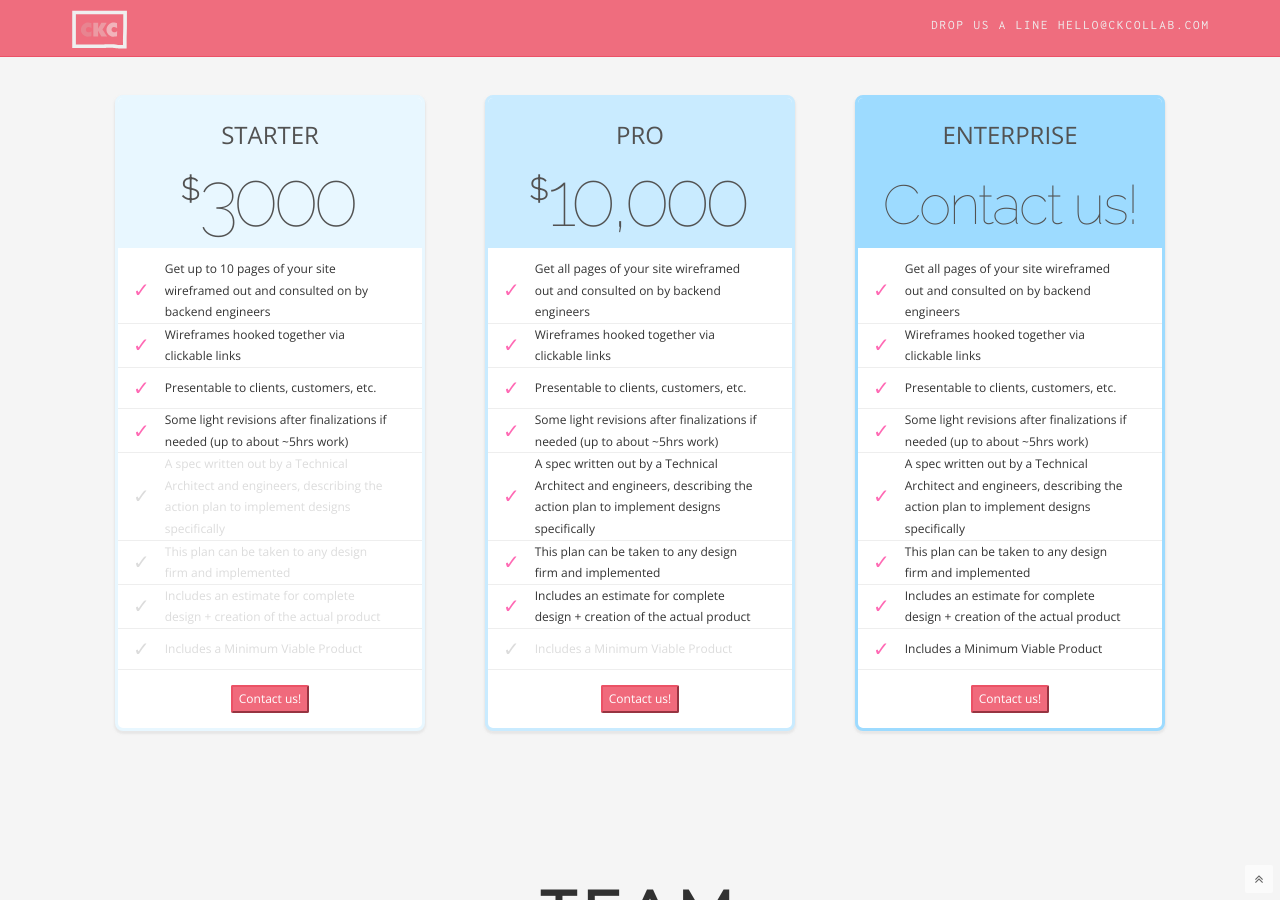
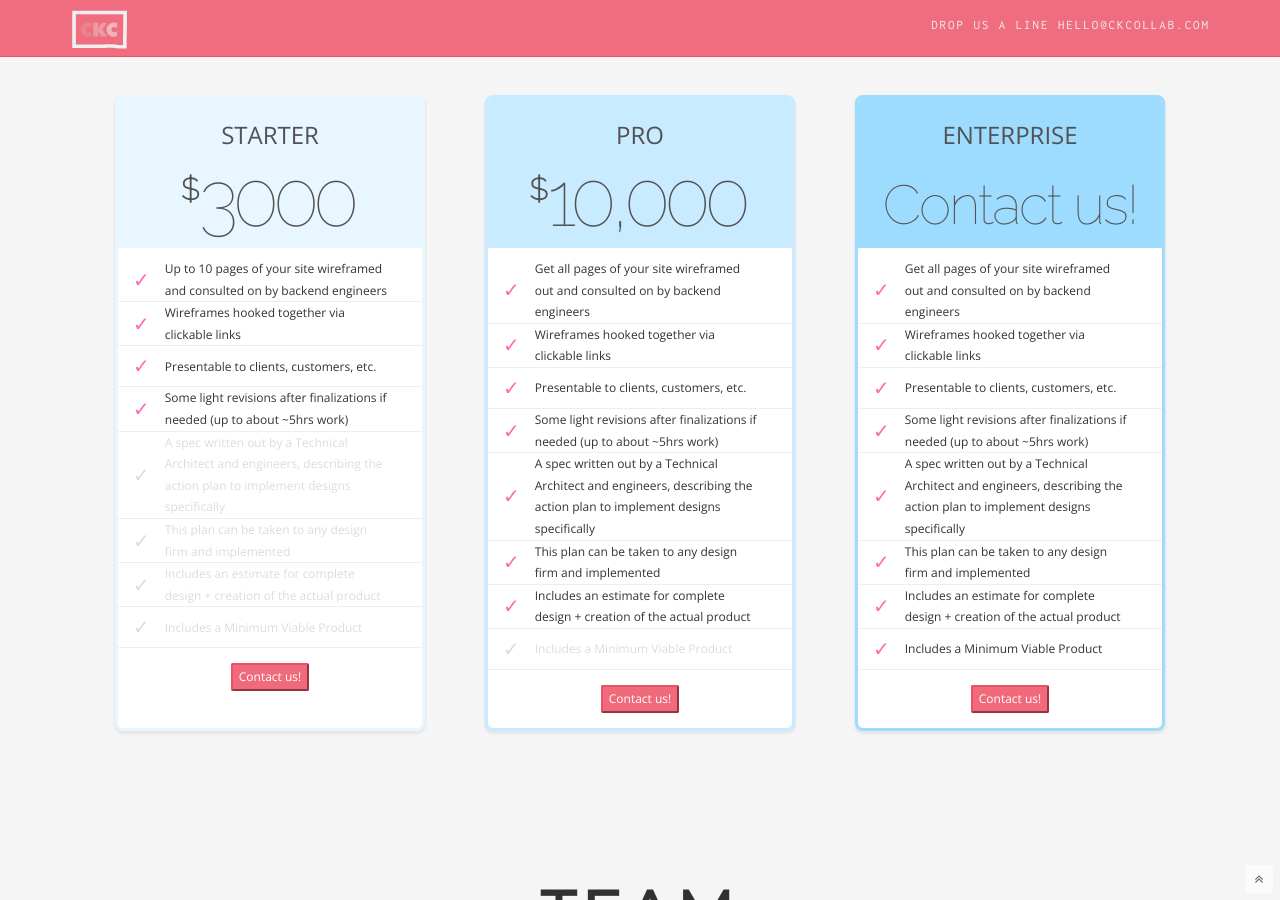
Before and after one commit to ckcollab/ckcollab, a Jekyll site: the page built from index.html, in a window 1280 px wide and 900 px high, scrolled down 2126 px. Built offline with Jekyll 4.4.1, drawn with Linux system fonts in a browser that asks for light colours.

Commit message:
make pricing tiers line up and :shipit:

```diff
--- a/index.html
+++ b/index.html
@@ -1599,7 +1599,7 @@
                                 <h5 class="card-title">STARTER</h5>
                                 <div class="tier-cost"><span class="dollar-sign">$</span>3000</div>
                             </div>
-                            <div class="tier-item">Get up to 10 pages of your site wireframed out and consulted on by backend
+                            <div class="tier-item">Up to 10 pages of your site wireframed and consulted on by backend
                                 engineers
                             </div>
                             <hr>
```
